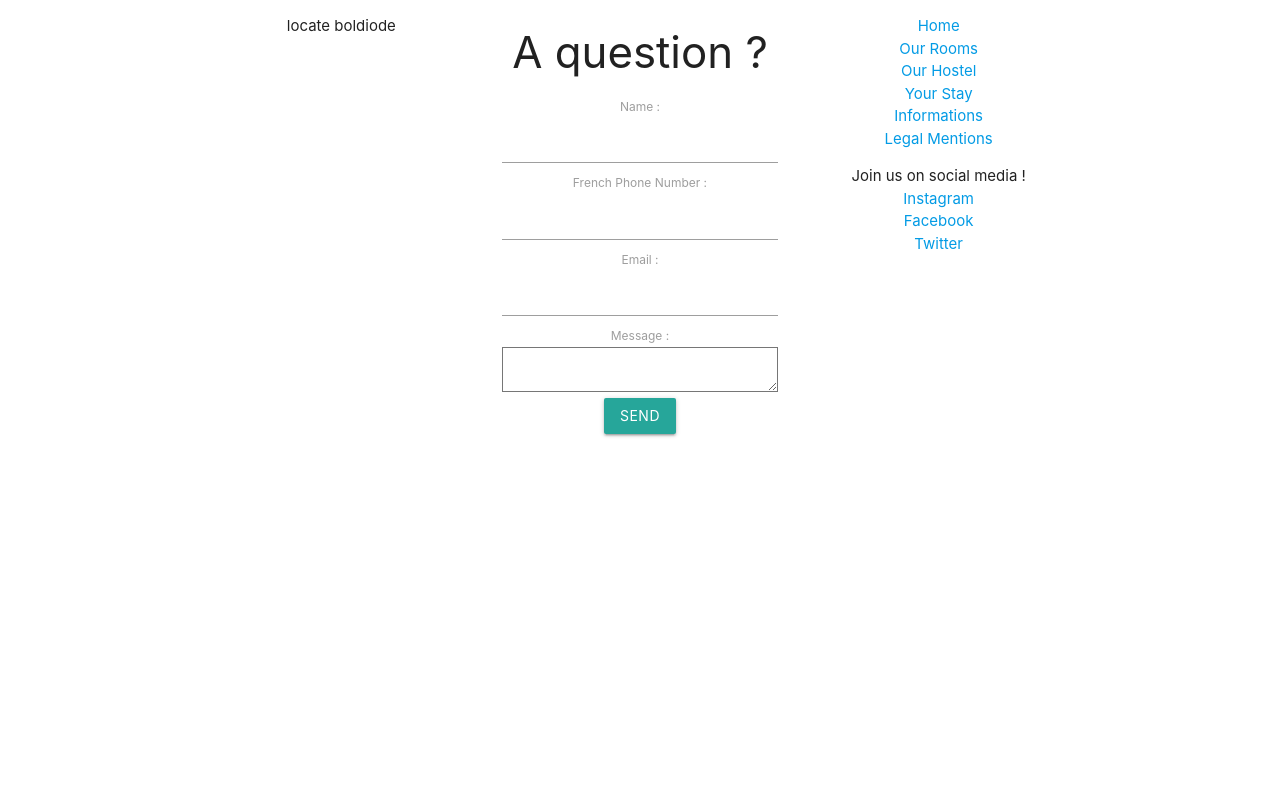
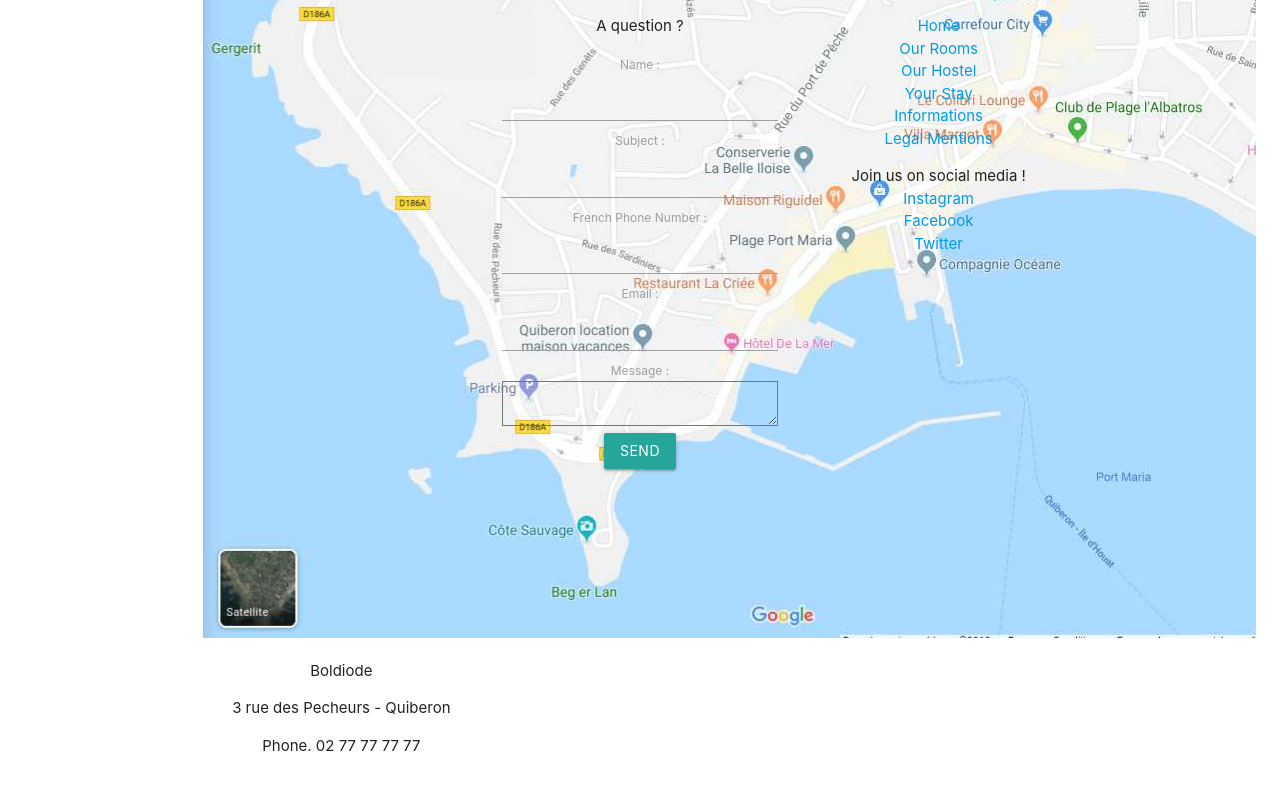
Before and after one commit to apsuma/nantes-0919-php-boldiode, a PHP site: template src/View/layout.html.twig in a window 1280 px wide. Run offline with PHP 8.4, Linux system fonts and the light colour scheme; the template is opened without the code that fills it, so the values that code supplies are empty; some libraries are stand-ins or nearby versions.

Commit message:
US04 - footer view v1

```diff
--- a/src/View/Home/_footer.html.twig
+++ b/src/View/Home/_footer.html.twig
@@ -2,17 +2,26 @@
 <footer class="container">
     <div class="row">
         <div class="col s12 m4 l4 center-align">
-            <p>locate boldiode </p>
+            <a href="https://www.google.com/maps/d/viewer?vpsrc=6&ctz=-120&ie=UTF8&msa=0&t=h&ll=47.47740371334395%2C-3.1260469155006376&spn=0.115957%2C0.308647&z=16&source=embed&mid=1ZSxXpfM-02at_5vhMUYr-W0aA1M">
+                <img src="../../../public/assets/images/carto1.png" alt="map of Quiberon to locate Boldiode"/>
+            </a>
+            <p>Boldiode </p>
+            <p>3 rue des Pecheurs - Quiberon</p>
+            <p>Phone. 02 77 77 77 77</p>
         </div>
         <div class="col s12 m4 l4 center-align">
-            <h3>A question ?</h3>
+            <p>A question ?</p>
             <form action="/contact/formvalid" method="post">
-            <div>
+                <div>
                     <label for="name" >Name :</label>
                     <input type="text" id="name" name="name" required >
                     <span class="error"> <?php if(isset($nameError)) echo $nameError;?></span>
                 </div>
-
+                <div>
+                    <label for="subject" >Subject :</label>
+                    <input type="text" id="subject" name="subject" required >
+                    <span class="error"> <?php if(isset($subjectError)) echo $subjectError;?></span>
+                </div>
                 <div>
                     <label for="phone" >French Phone Number :</label>
                     <input type="tel" id="phone" name="phone" pattern="[0-9]{2}-[0-9]{2}-[0-9]{2}-[0-9]{2}-[0-9]{2}"required >
@@ -45,9 +54,9 @@
             </ul>
             <ul class="column center-align">
                 <li>Join us on social media !</li>
-                <li><a href="#" title="instagram">Instagram</a></li>
-                <li><a href="#" title="facebook">Facebook</a></li>
-                <li><a href="#" title="twitter">Twitter</a></li>
+                <li><a href="https://www.instagram.com/" title="instagram">Instagram</a></li>
+                <li><a href="https://www.facebook.com/" title="facebook">Facebook</a></li>
+                <li><a href="https://twitter.com" title="twitter">Twitter</a></li>
             </ul>
         </div>
     </div>
```
Also changed, not shown: public/assets/images/carto1.png (added).
